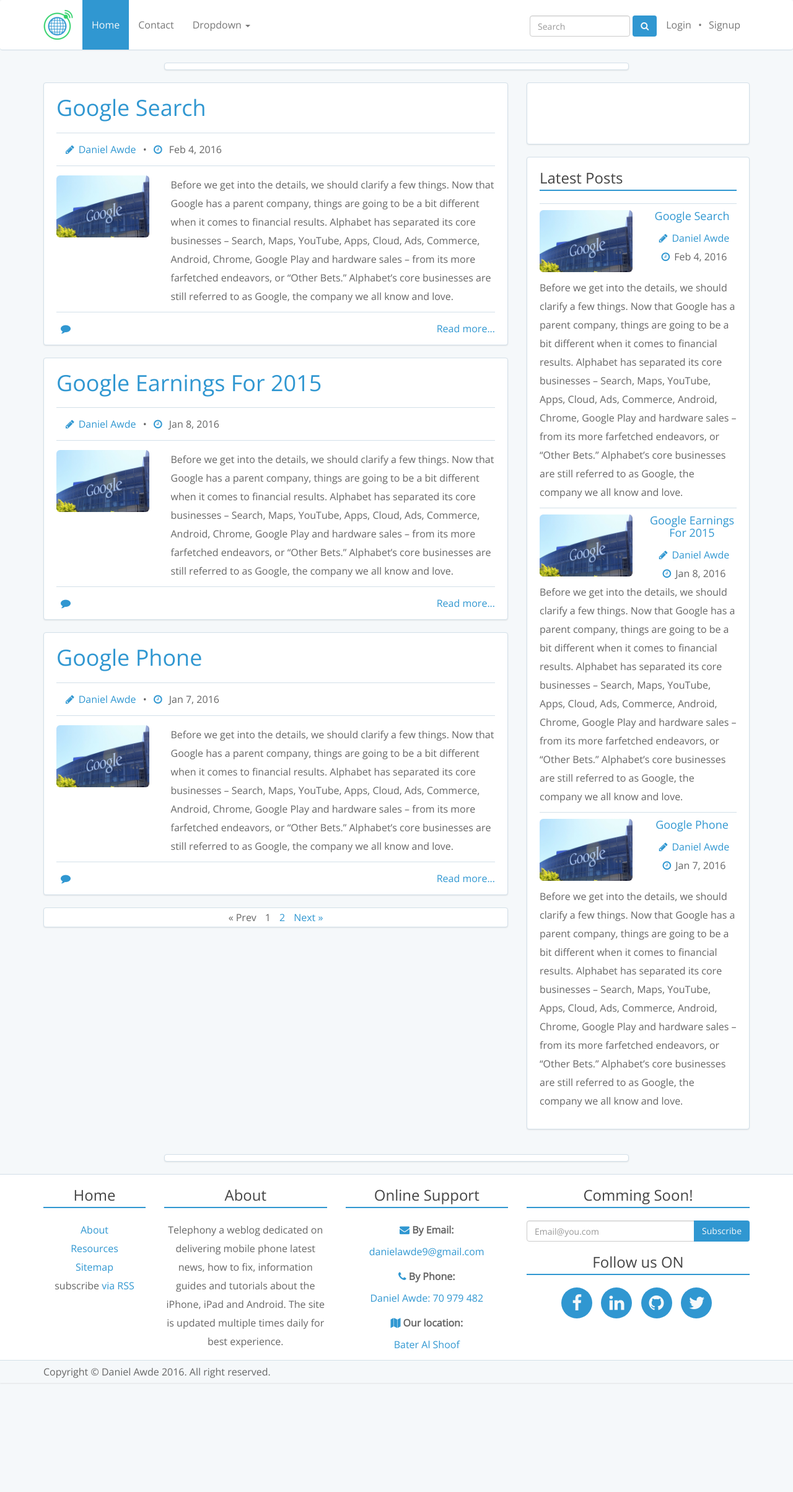
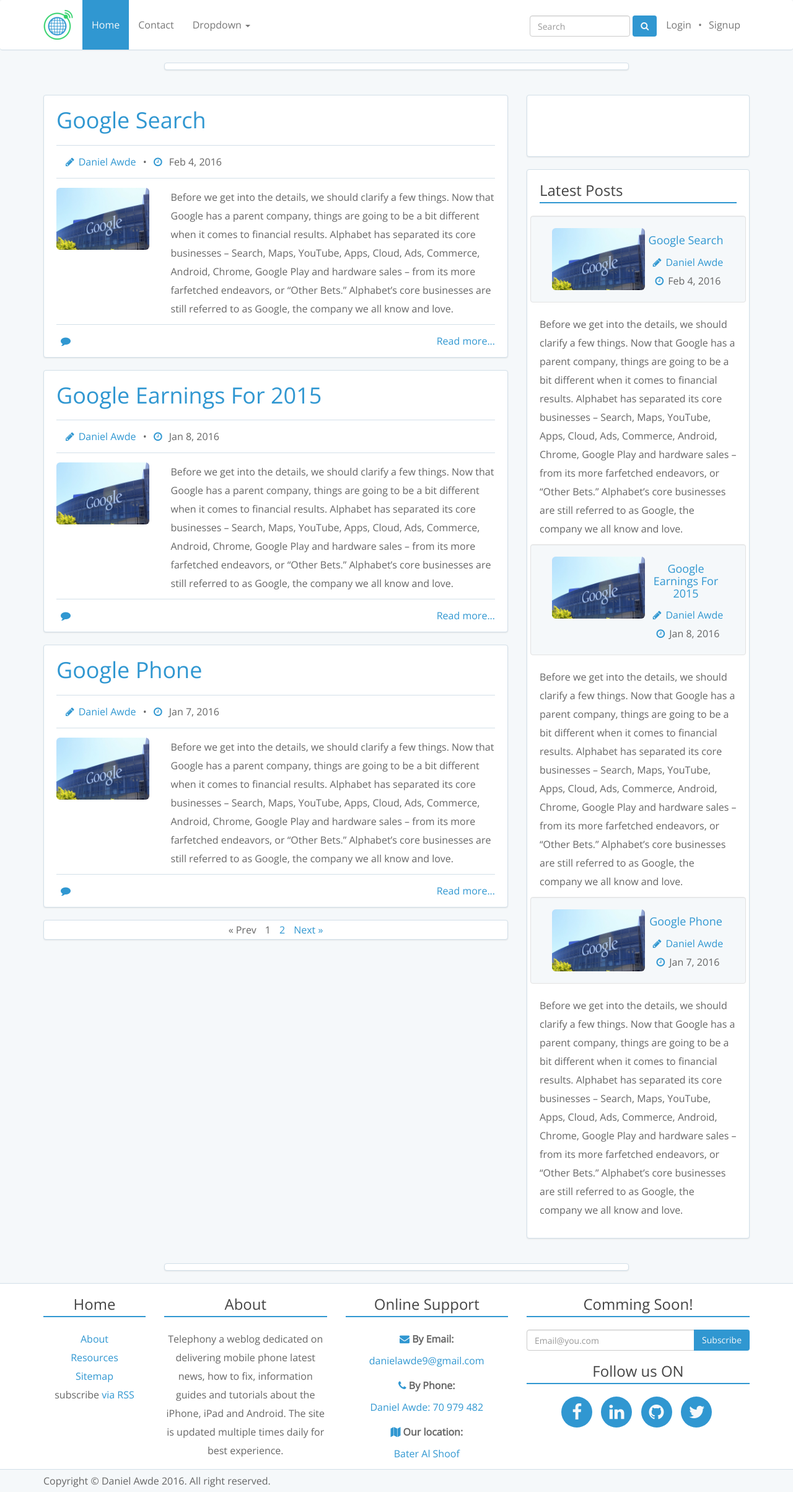
Before and after one commit to Telephony-lebanon/telephony-lebanon.github.io, a Jekyll site: the page built from index.html, in a window 1280 px wide. Shown: the whole page at 62% size. Built offline with Jekyll 4.4.1, drawn with Linux system fonts in a browser that asks for light colours; nearby versions of some CDN libraries; the list of posts is cut into pages by our own code; comment, search, counter and statistics services are not loaded; before the commit the page ends 2231 px from its top, so only the background shows below that.

Commit message:
new latest post design

```diff
--- a/_includes/widget-side.html
+++ b/_includes/widget-side.html
@@ -14,8 +14,7 @@
     <div class="widget" id="Popular_Posts">
         <h3 class="h3-title">Latest Posts</h3>
         {% for post in site.posts limit: 3%}
-            <div class="latest-post">
-                <div class="row">
+            <div class="row well">
                 <div id="left-side" class="col-md-6 col-sm-12 col-xs-12">
                     <a href="{{ post.url | prepend: site.baseurl }}">
                         <img height="100" width="150" class="img-rounded" src="/img/{{ post.image }}" width="836" height="426" alt="{{ post.title }}">
@@ -30,7 +29,6 @@
                 </div>
             </div>
             {{ post.excerpt }}
-            </div>
         {% endfor %}
      </div>
 </aside>
--- a/css/main.css
+++ b/css/main.css
@@ -30,7 +30,7 @@
 }
 
 a:visited,a:focus{
-    color: #3062d1;
+    color: #3097d1;
 }
 
 h1,h2,h3,h4,h5{
@@ -366,13 +366,8 @@
     -webkit-box-shadow:0px 1px 2px rgba(0, 0, 0, 0.09), 0px 0px 2px 2px rgba(255, 255, 255, 0.5) inset, 0px 0px 5px 5px rgba(255, 255, 255, 0.4) inset;
 }
 
-.post:first-child{
-    margin-top: 0;
-}
-
 a.header{
     text-decoration: none;
-    color: #3097d1;
 }
 
 .center-div{
@@ -385,7 +380,6 @@
     justify-content: center;
 }
 
-/*.post-info span,.post-info-footer span , .navbar-underline span,.center-div span{*/
 .margin-span span{
     margin: 0 7px;
 }
@@ -440,25 +434,6 @@
     -webkit-box-sizing: border-box;
     -moz-box-sizing: border-box;
     box-sizing: border-box;
-}
-
-.widget:first-child{
-    margin-top: 0;
-}
-
-.latest-post{
-    border: 1px solid #d3e0e9;
-    border-bottom: 0;
-    border-right: 0;
-    border-left: 0;
-}
-
-.latest-post:first-child{
-    border-top: 0;
-}
-
-.latest-post img{
-    margin: 10px 0 ;
 }
 
 .header-latest h4{
@@ -524,8 +499,11 @@
 }
 
 .well{
+    background-color: #F5F8FA;
+}
+
+.modal-content .well{
     border-radius: 0 0 4px 4px;
-    background-color: #F5F8FA;
 }
 
 .modal-content{
```
Lines whose indentation alone changed are shown as unchanged.
